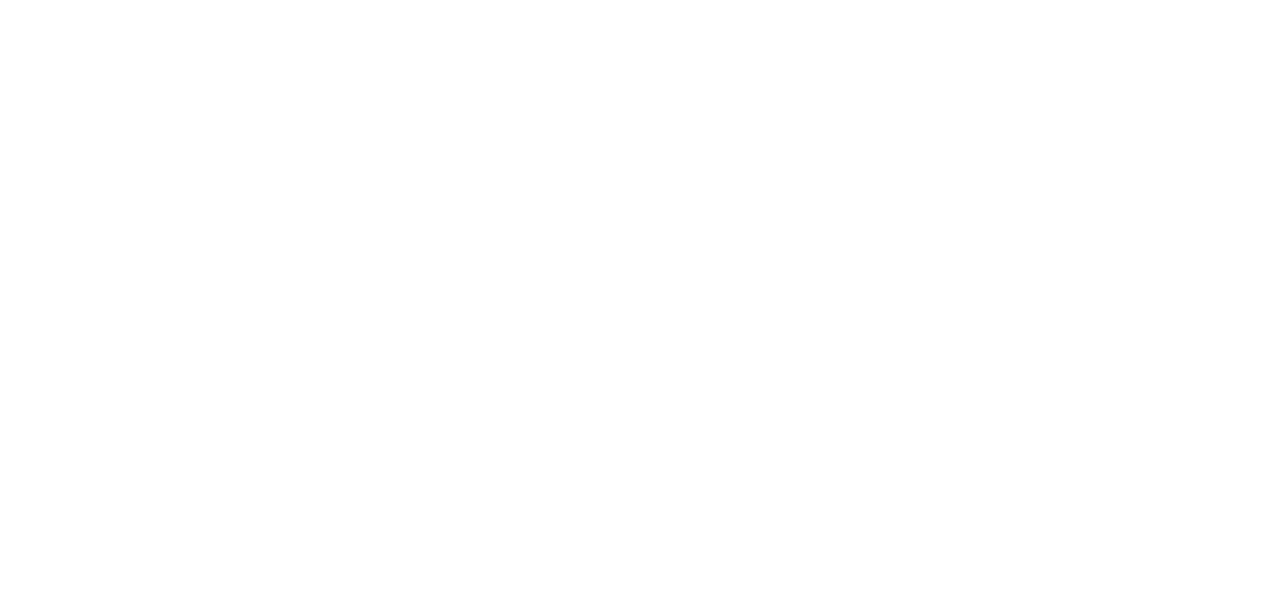
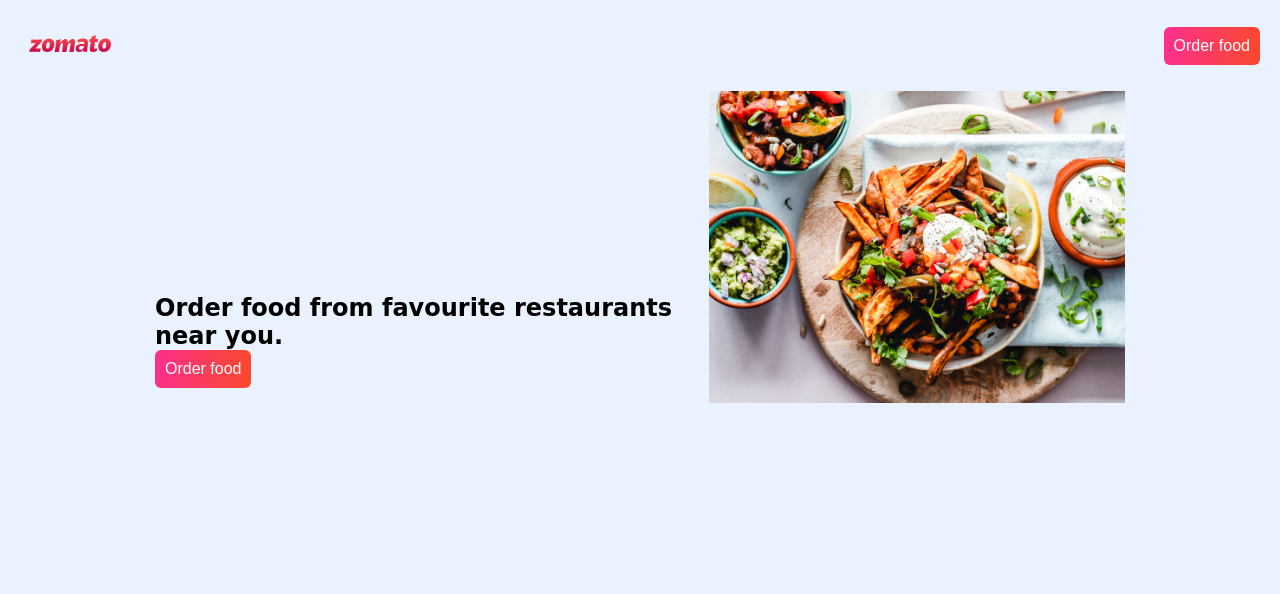
Before and after one commit to HarshSaini6101/Mission-1, a plain HTML site: page index.html in a window 1280 px wide. Drawn offline with Linux system fonts and the light colour scheme; a web font is replaced by a local one.

Commit message:
add navbar & hero

```diff
--- a/index.html
+++ b/index.html
@@ -4,9 +4,41 @@
     <meta charset="UTF-8">
     <meta http-equiv="X-UA-Compatible" content="IE=edge">
     <meta name="viewport" content="width=device-width, initial-scale=1.0">
-    <title>Document</title>
+    <link rel="preconnect" href="https://fonts.gstatic.com">
+    <link rel="stylesheet" href="style.css" />
+    <link href="link rel="preconnect" href="https://fonts.gstatic.com"/>
+    <link href="https://fonts.googleapis.com/css2?family=Viaoda+Libre&display=swap" rel="stylesheet">
+    <title>My first Project</title>
 </head>
 <body>
-
+    <!--Navbar-->
+    <header>
+        <nav class="navbar">
+            <div class="navbar__brand">
+                <img src="assets/logo.png" alt="logo" class="navbar__logo"/>
+            </div>
+            <div class="navbar__items">
+            <button class="button__primary">
+                Order food
+            </button>
+        </div>
+        </nav>
+    </header>
+    <main class="container">
+    <!--hero section-->
+    <section class="hero__container">
+    <div class="hero__image__container">
+        <img src="assets/hero.jpg" alt="hero image" class="hero__image"/>
+    </div>
+    <div class="hero__description">
+        <h1 class="hero__text">
+                Order food from favourite restaurants near you.
+        </h1>
+        <button class="button__primary">
+            Order food
+        </button>
+    </div>
+    </section>
+</main>
 </body>
 </html>
--- a/style.css
+++ b/style.css
@@ -0,0 +1,114 @@
+*{
+    margin: 0;
+    padding: 0;
+    box-sizing: border-box;
+}
+body{
+    background-color: #ebf2ff;
+    font-family: Viaoda libre, cursive;
+    overflow-x: hidden;
+}
+.container{
+    width: 100%;
+    margin: 0 auto;
+    padding: 0 15px;
+}
+
+.navbar{
+    display: flex;
+    justify-content: space-around;
+    align-items: center;
+}
+.navbar__brand{
+    width: 100px;
+}
+.navbar__logo{
+    width: 100%;
+}
+
+.button__primary{
+    background-image: linear-gradient(
+        to right,
+        #bd2d10 0%,
+        #fc308c 0%,
+        #fa4a27 105%
+    );
+    color: white;
+    border-radius: 6px;
+    border: none;
+    padding: 8px;
+    cursor: pointer;
+}
+.hero__container{
+    width: 100%;
+}
+
+.hero__image__container{
+    width: 100%;
+}
+
+.hero__image{
+    width: 100%;
+}
+
+@media (min-width:768px){
+    .navbar{
+        justify-content: space-between;
+        padding: 10px 20px;
+    }
+    .button__primary{
+        padding: 10px;
+        font-size: 16px;
+    }
+    .hero__container{
+        display: flex;
+        flex-direction: row-reverse;
+        align-items: center;
+        justify-content: space-between;
+        gap: 10px;
+    }
+}
+
+@media(min-width: 1020px){
+    .navbar{
+        justify-content: space-between;
+    }
+    .button__primary{
+        padding: 10px;
+        font-size: 16px;
+    }
+    .container{
+        max-width: 1000px;
+    }
+    .hero__container{
+        display: flex;
+        flex-direction: row-reverse;
+        align-items: center;
+    }
+    .hero__image__container{
+        width: 500px;
+        height: 500px;
+    }
+}
+
+@media(min-width:1400px){
+    .navbar{
+        justify-content: space-between;
+    }
+    .button__primary{
+        padding: 10px;
+        font-size: 16px;
+    }
+    .container{
+        max-width: 1000px;
+    }
+    .hero__container{
+        display: flex;
+        flex-direction: row-reverse;
+        align-items: center;
+    }
+    .hero__image__container{
+        width: 500px;
+        height: 500px;
+    }
+}
```
